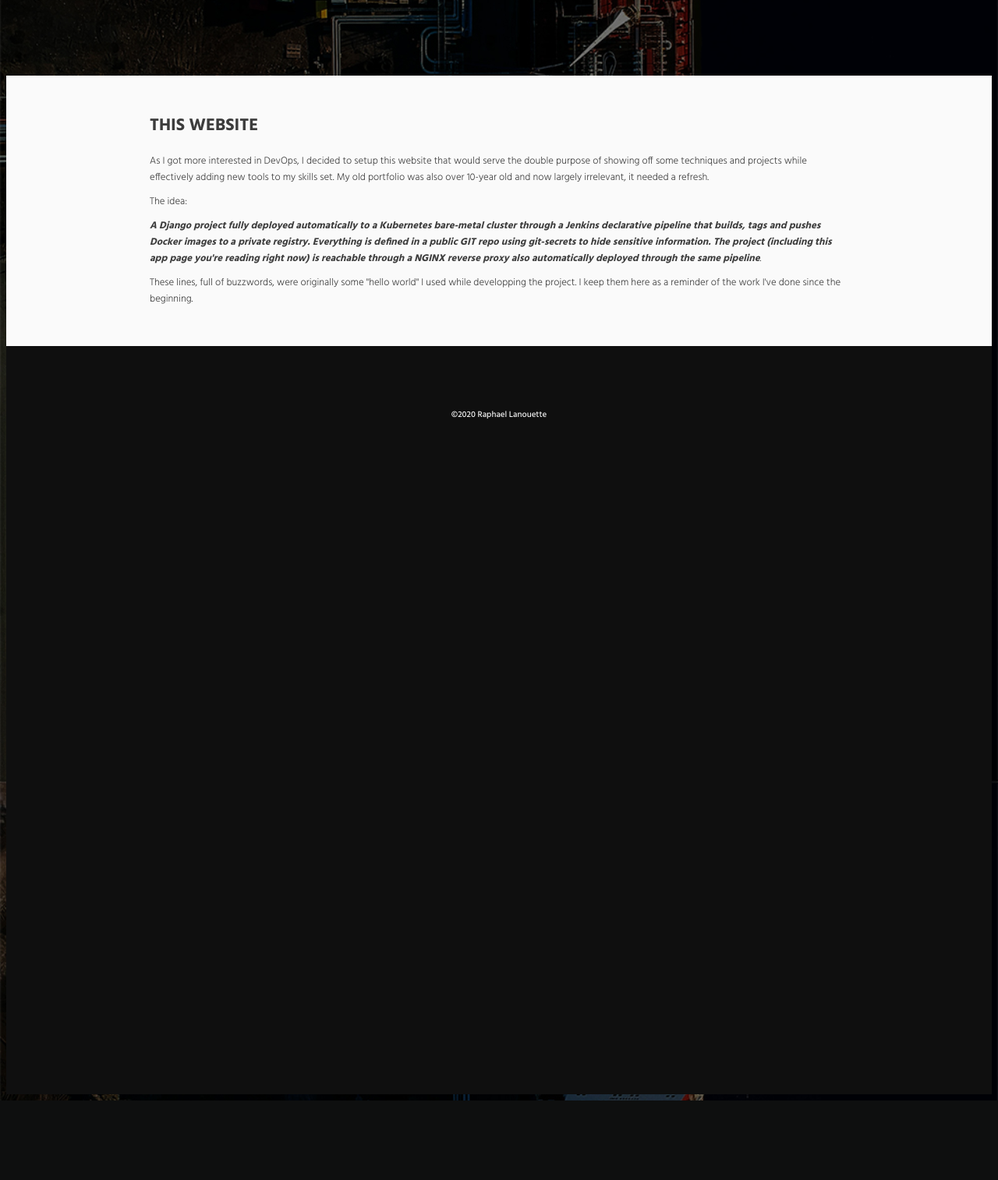
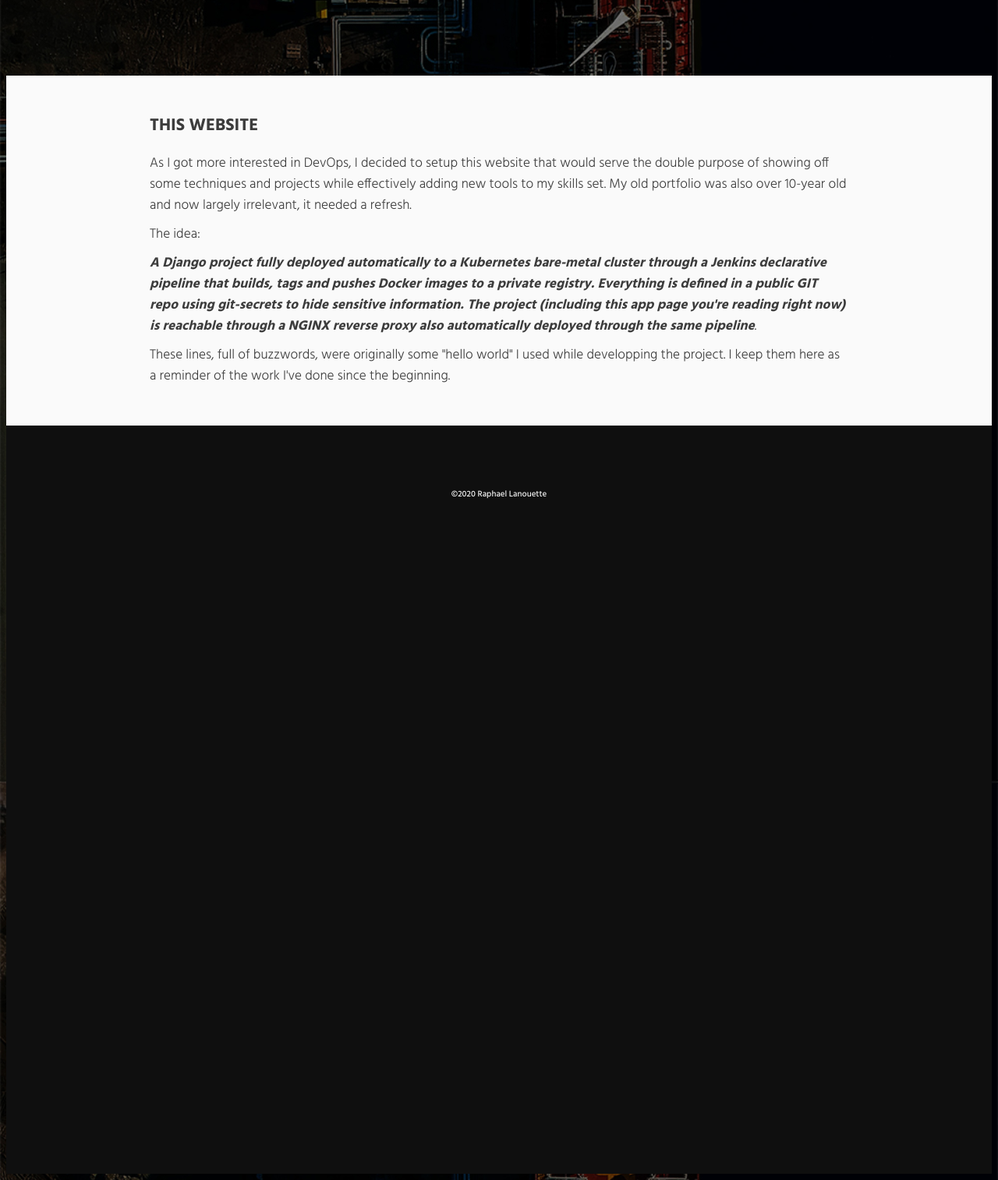
Before and after one commit to muskeg/devops-resume, a Django app: page / in a window 1280 px wide. Shown: the part 703-2217 px from the top of the page at 78% size. Before the commit the page ends 2115 px from the top, so only its background shows below. Run offline with Django 3.2, Linux system fonts and the light colour scheme; parts of the project's set-up code (start-up, migrations or seed data) failed here and were passed over; some libraries are stand-ins or nearby versions.

Commit message:
responsive design adjustement

```diff
--- a/app/website/static/web/css/styles.css
+++ b/app/website/static/web/css/styles.css
@@ -168,7 +168,7 @@ a.anchor {
 
 @media screen and (min-width: 1100px) {
   body {
-     font-size: 1vw;
+     font-size: 1.35vw;
   }
 
   h1 {
```
